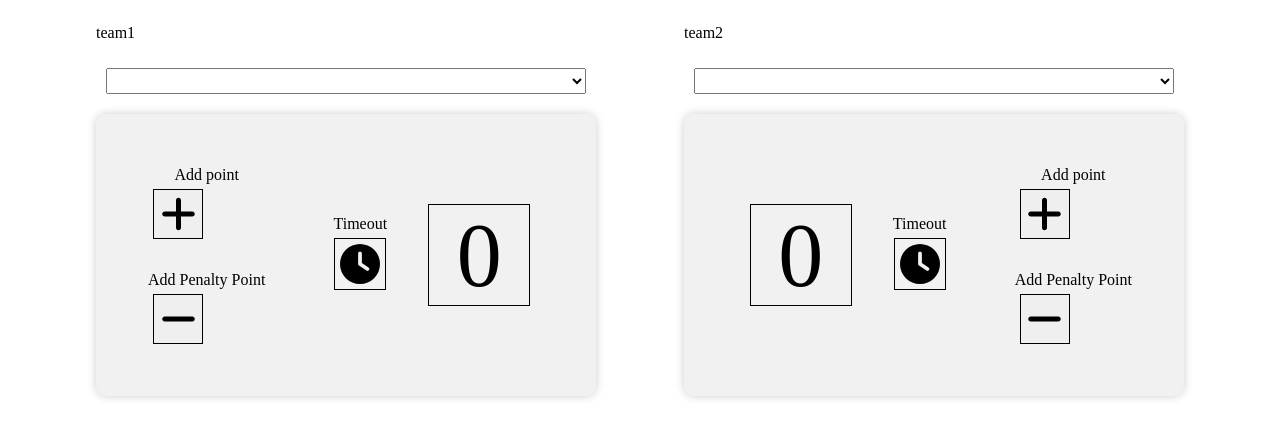
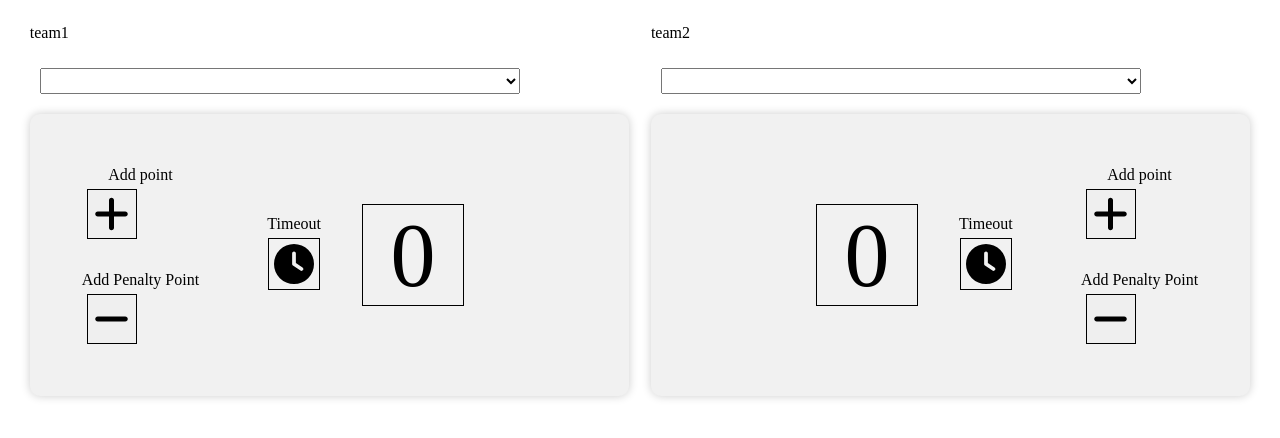
Before and after one commit to EvelienVanophalvens/dev5-lab6-frontend1, a Vue app: page / in a window 1280 px wide. Shown: the top 438 px of the page. Built offline with nearby package versions, Linux system fonts and the light colour scheme.

Commit message:
set timeout

```diff
--- a/src/components/Scores.vue
+++ b/src/components/Scores.vue
@@ -36,6 +36,19 @@ onMounted(() => {
         });
     }
 
+    const timeOutBtn = document.querySelector(`.${props.teamName.toLowerCase()} #timeOut`);
+    const timeout = document.querySelector(`.${props.teamName.toLowerCase()} .timeout`);
+    if (timeOutBtn) {
+    timeOutBtn.addEventListener('click', () => {
+        // Set the initial value when the button is clicked
+        timeout.innerHTML = 'timeout';
+
+        // Reset the innerHTML to an empty string after 30 seconds
+        setTimeout(() => {
+            timeout.innerHTML = '';
+        }, 30000);
+    });
+}
 });
 
 
@@ -73,6 +86,7 @@ onMounted(() => {
                 <p>{{points}}</p>
             </div>
         </div>
+        <div class="timeout"></div>
     </div>
 </template>
 
@@ -111,4 +125,14 @@ onMounted(() => {
         align-items: center;
     }
 
+    .timeout {
+        display: flex;
+        width: 100px;
+        height: 50px;
+        align-items: center;
+        justify-content: center;
+        margin: 20px;
+        font-size: 40px;
+    }
+
 </style>
```
